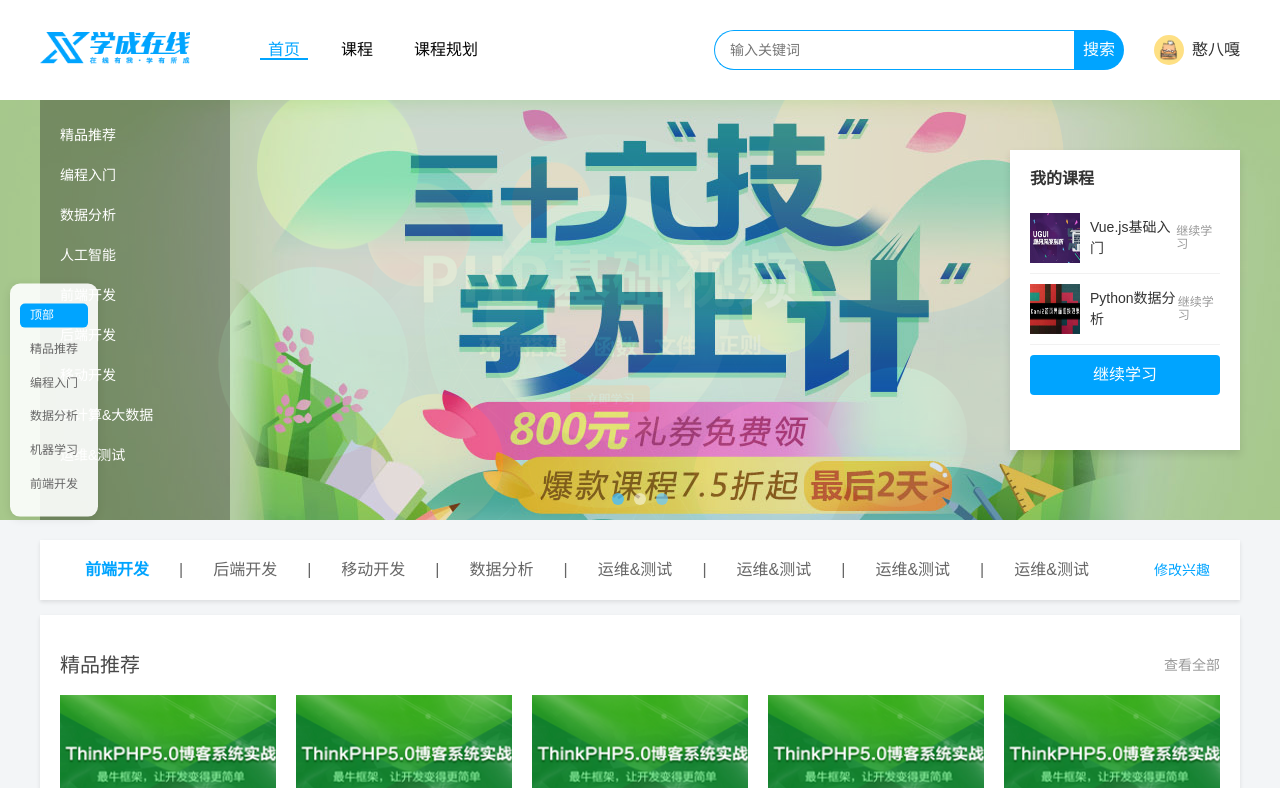
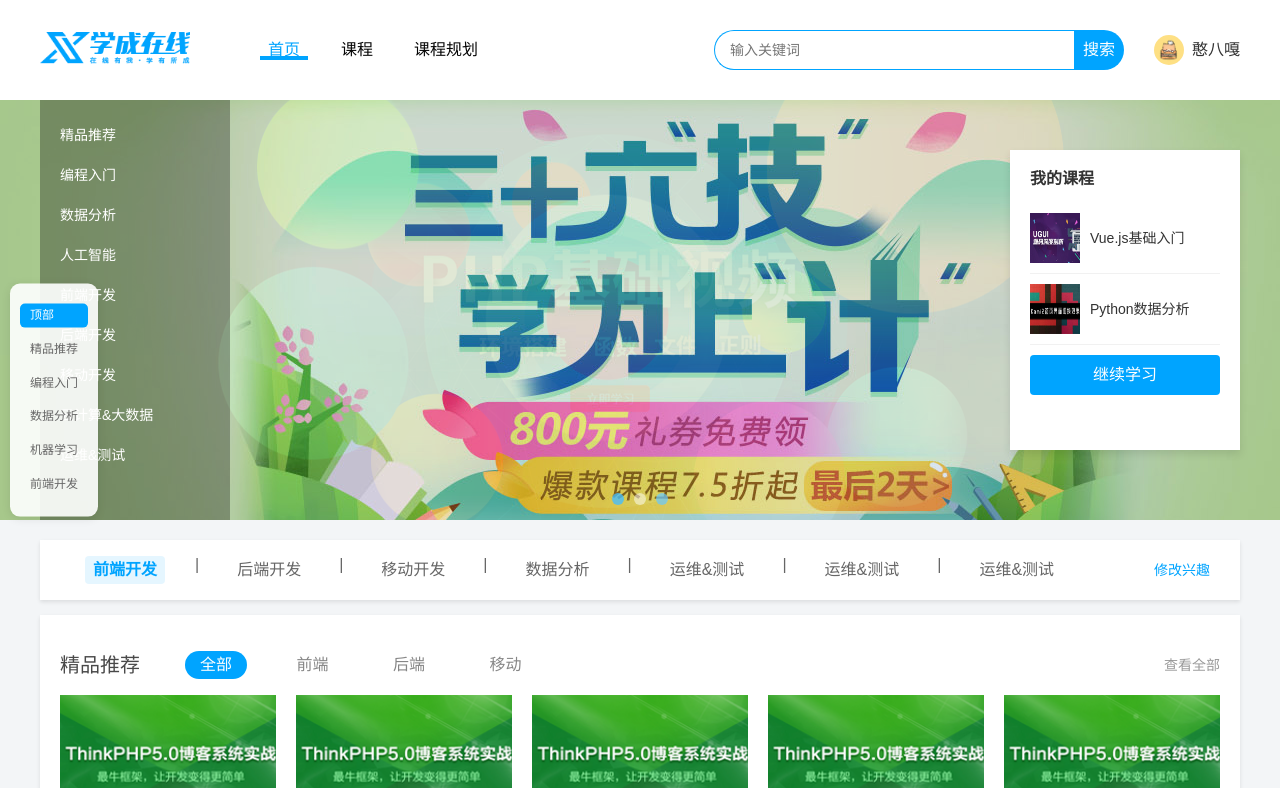
Before and after one commit to H0308/xczx, a plain HTML site: page index.html in a window 1280 px wide. Both pictures are taken after a click on the link "首页". Shown: the top 788 px of the page. Drawn offline with Linux system fonts and the light colour scheme.

Commit message:
第五版

```diff
--- a/css/style.css
+++ b/css/style.css
@@ -306,11 +306,6 @@ ul, li {
 .course-item p {
     font-size: 14px;
     line-height: 1.5;
-}
-
-.course-item span {
-    font-size: 12px;
-    color: #999;
 }
 
 #continue-learning {
@@ -708,3 +703,61 @@ ul, li {
         margin: 0 3px;
     }
 }
+
+/* 导航菜单交互增强 */
+.nav a, .tab a, .interest li {
+    position: relative;
+    transition: color 0.3s ease;
+}
+
+.nav a::after {
+    content: '';
+    position: absolute;
+    width: 0;
+    height: 2px;
+    bottom: 0;
+    left: 50%;
+    background-color: #00a4ff;
+    transition: all 0.3s ease;
+}
+
+.nav a.active::after, .nav a:hover::after {
+    width: 100%;
+    left: 0;
+}
+
+/* 兴趣标签点击效果 */
+.interest li:not(:nth-child(even)) {
+    cursor: pointer;
+    padding: 5px 8px;
+    border-radius: 4px;
+    transition: all 0.3s ease;
+}
+
+.interest li:not(:nth-child(even)):hover {
+    background-color: rgba(0, 164, 255, 0.1);
+}
+
+.interest li.active {
+    color: #00a4ff;
+    font-weight: bold;
+    background-color: rgba(0, 164, 255, 0.1);
+}
+
+/* 分类标签切换效果 */
+.tab a {
+    display: inline-block;
+    padding: 5px 15px;
+    border-radius: 15px;
+    transition: all 0.3s ease;
+}
+
+.tab a:hover {
+    color: #00a4ff;
+    background-color: rgba(0, 164, 255, 0.1);
+}
+
+.tab a.active {
+    color: #fff;
+    background-color: #00a4ff;
+}
--- a/index.html
+++ b/index.html
@@ -115,12 +115,10 @@
                     <div class="course-item">
                         <img src="img/programming1.png" alt="课程1">
                         <p>Vue.js基础入门</p>
-                        <span>继续学习</span>
                     </div>
                     <div class="course-item">
                         <img src="img/data1.png" alt="课程2">
                         <p>Python数据分析</p>
-                        <span>继续学习</span>
                     </div>
                     <button id="continue-learning">继续学习</button>
                 </div>
@@ -146,8 +144,6 @@
                         <li>运维&测试</li>
                         <li>|</li>
                         <li>运维&测试</li>
-                        <li>|</li>
-                        <li>运维&测试</li>
                     </ul>
                     <a href="#" class="modify">修改兴趣</a>
                 </div>
@@ -156,6 +152,13 @@
                 <div class="recommend" id="recommend">
                     <div class="section-header">
                         <h2>精品推荐</h2>
+                        <!-- 添加标签组以保持结构一致 -->
+                        <div class="tab">
+                            <a href="#" class="active">全部</a>
+                            <a href="#">前端</a>
+                            <a href="#">后端</a>
+                            <a href="#">移动</a>
+                        </div>
                         <a href="#" class="more">查看全部</a>
                     </div>
                     <div class="course-container">
--- a/js/main.js
+++ b/js/main.js
@@ -123,4 +123,53 @@ document.addEventListener('DOMContentLoaded', function() {
 
     // 初始调用一次，确保页面加载时也能正确高亮
     scrollSpy();
+
+    // 1. 主导航高亮切换
+    const headerNavLinks = document.querySelectorAll('.header .nav a');
+    headerNavLinks.forEach(link => {
+        link.addEventListener('click', function(e) {
+            e.preventDefault();
+            // 移除所有导航项的active类
+            headerNavLinks.forEach(item => item.classList.remove('active'));
+            // 为当前点击项添加active类
+            this.classList.add('active');
+        });
+    });
+
+    // 2. 兴趣标签高亮切换
+    const interestItems = document.querySelectorAll('.interest li:not(:nth-child(even))');
+    interestItems.forEach(item => {
+        item.addEventListener('click', function() {
+            // 只有非分隔符的li元素才能点击高亮
+            if (!this.textContent.includes('|')) {
+                // 移除所有兴趣标签的active类
+                interestItems.forEach(li => li.classList.remove('active'));
+                // 为当前点击项添加active类
+                this.classList.add('active');
+            }
+        });
+    });
+
+    // 3. 各分类模块的标签页高亮切换
+    const sectionTabs = document.querySelectorAll('.section-header .tab');
+    sectionTabs.forEach(tabGroup => {
+        const tabLinks = tabGroup.querySelectorAll('a');
+        tabLinks.forEach(link => {
+            link.addEventListener('click', function(e) {
+                e.preventDefault();
+                // 在当前标签组内移除所有active类
+                tabLinks.forEach(item => item.classList.remove('active'));
+                // 为当前点击项添加active类
+                this.classList.add('active');
+
+                // 可以在这里添加内容切换的逻辑
+                // 例如根据标签显示不同的课程列表
+                const category = this.textContent.trim(); // 获取标签文本
+                const parentSection = this.closest('[id]'); // 获取父级区域ID
+
+                // 模拟切换内容 - 在实际项目中可以使用AJAX请求加载内容或显示/隐藏预加载内容
+                console.log(`在"${parentSection.id}"区域切换到"${category}"分类`);
+            });
+        });
+    });
 });
```
